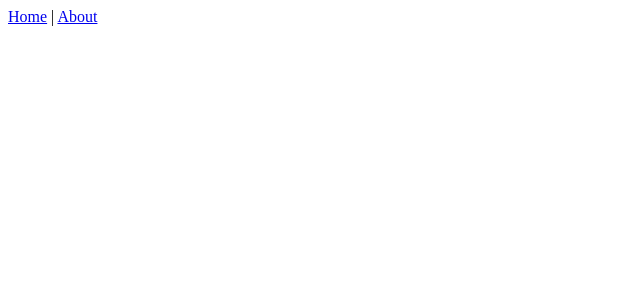
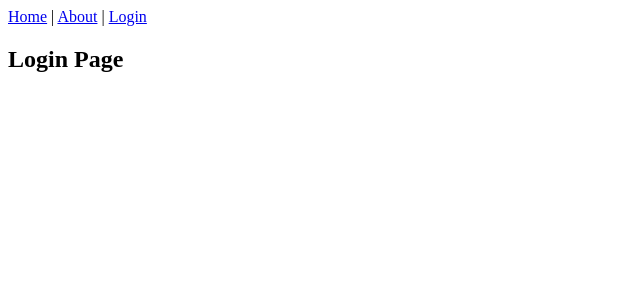
Before and after one commit to shivrajpro/react-step-by-step, a React (Vite) app: page /login in a window 1280 px wide. Before the commit this address had no page. Shown: the top 300 px of the page, without its empty margins (0-640 px from the left). Built offline with nearby package versions, Linux system fonts and the light colour scheme.

Commit message:
page not found 404 page implementation

```diff
--- a/src/App.jsx
+++ b/src/App.jsx
@@ -1,14 +1,20 @@
-import { Link, Route, Routes } from "react-router";
+import { Navigate, Route, Routes } from "react-router";
+import About from "./About";
 import Home from "./Home";
-import About from "./About";
+import Navbar from "./Navbar";
+import Login from "./Login";
+import PageNotFound from "./PageNotFound";
 
 function App() {
   return (
     <div>
-      <Link to="/">Home</Link> | <Link to="/about">About</Link>
+      <Navbar />
       <Routes>
         <Route path="/" element={<Home />} />
         <Route path="/about" element={<About />} />
+        <Route path="/login" element={<Login />} />
+        {/* <Route path="*" element={<PageNotFound />} /> */}
+        <Route path="*" element={<Navigate to="/login" />} />
       </Routes>
     </div>
   );
--- /dev/null
+++ b/src/Login.jsx
@@ -0,0 +1,3 @@
+export default function Login() {
+  return <h2>Login Page</h2>;
+}
--- /dev/null
+++ b/src/Navbar.jsx
@@ -0,0 +1,10 @@
+import { Link } from "react-router";
+
+export default function Navbar() {
+  return (
+    <div>
+      <Link to="/">Home</Link> | <Link to="/about">About</Link> |{" "}
+      <Link to="/login">Login</Link>
+    </div>
+  );
+}
--- /dev/null
+++ b/src/PageNotFound.jsx
@@ -0,0 +1,10 @@
+import { Link } from "react-router";
+
+export default function PageNotFound() {
+  return (
+    <div>
+      <h2>404 Page Not Found</h2>
+      <Link to="/">Go to Home</Link>
+    </div>
+  );
+}
```
